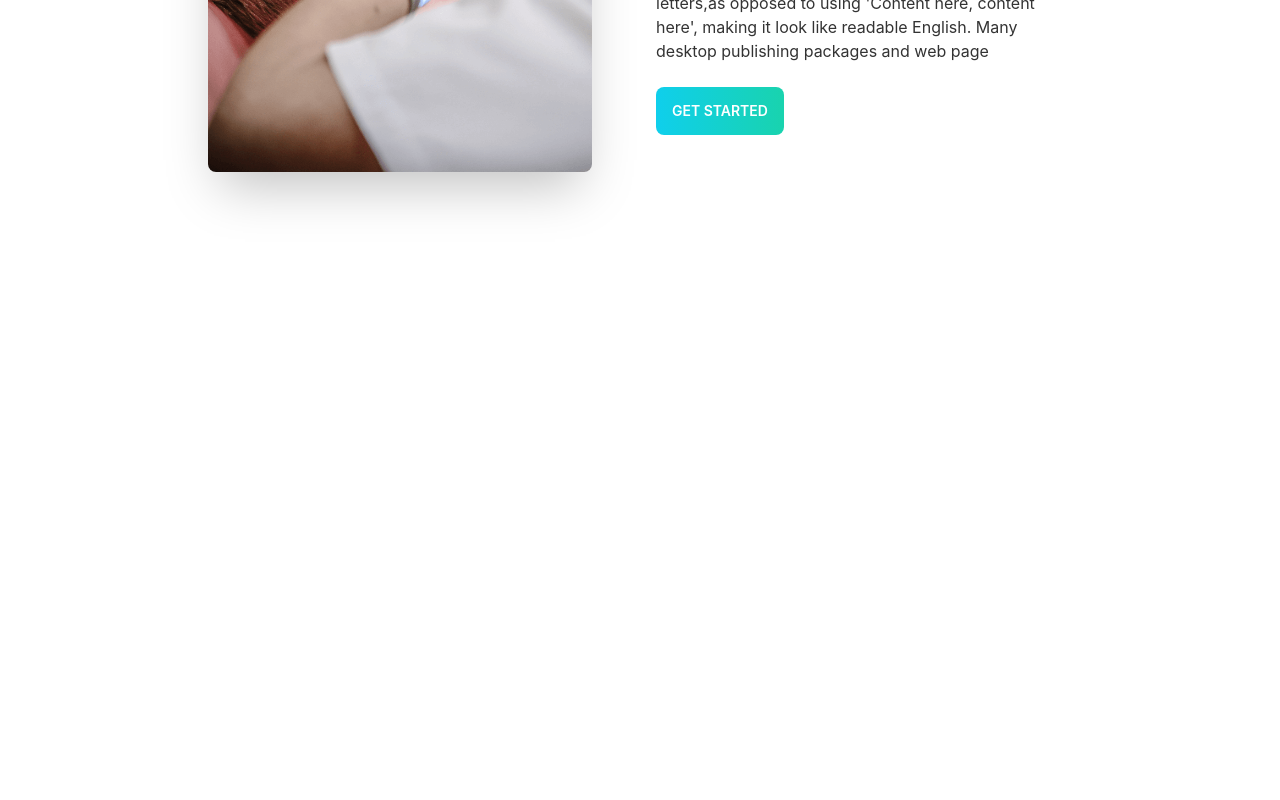
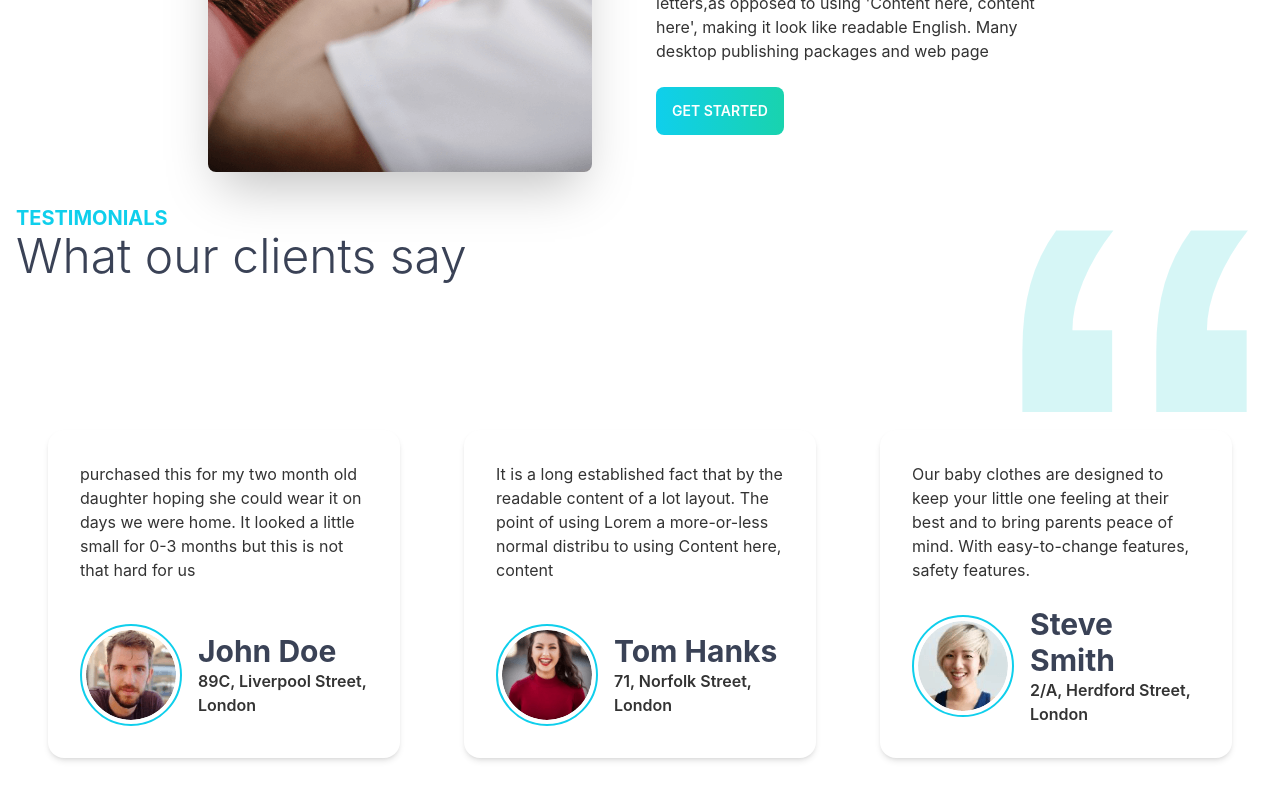
Before and after one commit to najmulhc/doctors-portal, a React (Create React App) app: page / in a window 1280 px wide. Shown: the part 1821-2621 px from the top of the page. Before the commit the page ends 2311 px from the top, so only its background shows below. Built offline with nearby package versions, Linux system fonts and the light colour scheme.

Commit message:
testimonial part done

```diff
--- a/src/Pages/Home/DentalCare.js
+++ b/src/Pages/Home/DentalCare.js
@@ -4,7 +4,7 @@ import ActionBtn from "../Shared/ActionBtn";
 const DentalCare = () => {
   return (
     <section className="container mx-auto">
-      <div class=" min-h-screen bg-white">
+      <div class=" bg-white">
         <div class=" md:grid-cols-2 md:grid">
           <img
             src={treatment}
--- a/src/Pages/Home/Home.js
+++ b/src/Pages/Home/Home.js
@@ -3,6 +3,7 @@ import DentalCare from './DentalCare';
 import Hero from './Hero';
 import Info from './Info';
 import Services from './Services';
+import Testimonials from './Testimonials';
 
 const Home = () => {
     return (
@@ -11,7 +12,7 @@ const Home = () => {
            <Info/>
            <Services/>
            <DentalCare/>
-
+            <Testimonials/>
         </div>
     );
 };
--- /dev/null
+++ b/src/Pages/Home/SingleReview.js
@@ -0,0 +1,20 @@
+import React from "react";
+
+const SingleReview = ({ review }) => {
+  return (
+    <div class="card  bg-base-100 shadow-md my-4 mx-8">
+      <div class="card-body">
+        <p className="mb-4">{review.description}</p>
+        <div className="flex items-center gap-4">
+          <img src={review.img} className="border-2 border-primary rounded-full p-1" alt="" />
+          <div>
+            <h2 className="font-bold text-3xl text-accent">{review.name}</h2>
+            <h3 className="font-semibold ">{review.address}</h3>
+          </div>
+        </div>
+      </div>
+    </div>
+  );
+};
+
+export default SingleReview;
--- /dev/null
+++ b/src/Pages/Home/Testimonials.js
@@ -0,0 +1,51 @@
+import React from "react";
+import quote from "../../icons/quote.svg";
+import SingleReview from "./SingleReview";
+import people1 from "../../images/people1.png"
+import people2 from "../../images/people2.png"
+import people3 from "../../images/people3.png"
+const Testimonials = () => {
+    const reviews = [
+        {
+            description:" purchased this for my two month old daughter hoping she could wear it on days we were home. It looked a little small for 0-3 months but this is not that hard for us",
+            img: people1,
+            name:"John Doe",
+            address:"89C, Liverpool Street, London"
+        },
+        {
+            description:"It is a long established fact that by the readable content of a lot layout. The point of using Lorem a more-or-less normal distribu to using Content here, content",
+            img: people2,
+            name:"Tom Hanks",
+            address:"71, Norfolk Street, London"
+        },
+        {
+            description:"Our baby clothes are designed to keep your little one feeling at their best and to bring parents peace of mind. With easy-to-change features, safety features.",
+            img: people3,
+            name:"Steve Smith",
+            address:"2/A, Herdford Street, London"
+        },
+
+    ]
+  return (
+    <section className="container mx-auto my-8 px-4">
+      <div className="flex justify-between ">
+        <div className="">
+          <h1 className="text-primary uppercase text-xl text-left font-bold ">
+            Testimonials
+          </h1>
+          <h1 className="text-5xl text-accent text-left font-light ">
+            What our clients say
+          </h1>
+        </div>
+        <img src={quote} className="w-40 md:w-64" alt="" />
+      </div>
+      <div className="grid md:grid-cols-3 grid-cols-1">
+          {
+              reviews.map(review => <SingleReview review={review} />)
+          }
+      </div>
+    </section>
+  );
+};
+
+export default Testimonials;
```
